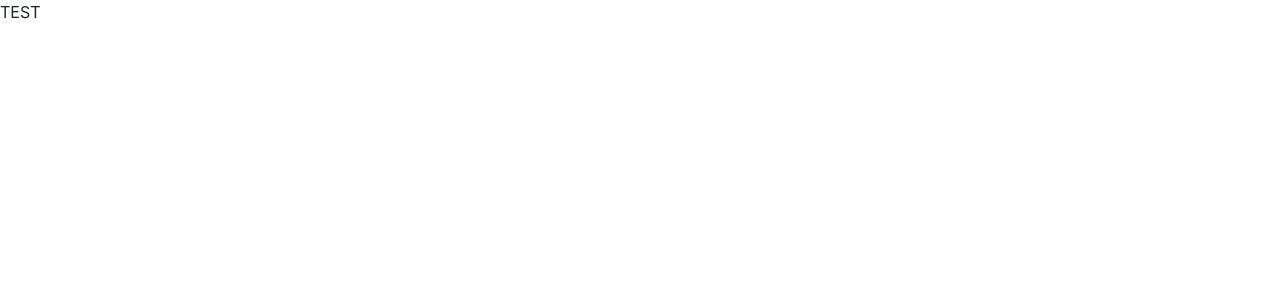
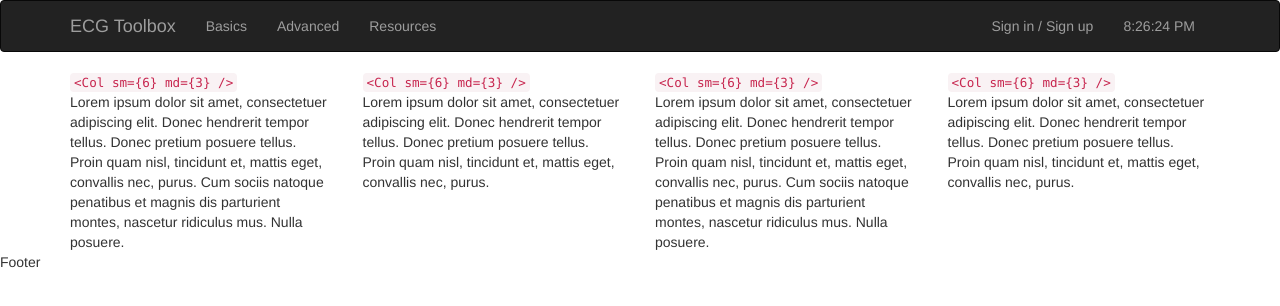
Before and after one commit to rocsteady888/ECGreact, a React (Create React App) app: page / in a window 1280 px wide. Shown: the top 306 px of the page. Built offline with nearby package versions, Linux system fonts and the light colour scheme.

Commit message:
added some files

```diff
--- a/package.json
+++ b/package.json
@@ -3,7 +3,9 @@
   "version": "0.1.0",
   "private": true,
   "dependencies": {
+    "bootstrap": "^3.3.7",
     "react": "^15.6.1",
+    "react-bootstrap": "^0.31.3",
     "react-dom": "^15.6.1",
     "react-scripts": "1.0.13"
   },
@@ -14,6 +16,7 @@
     "eject": "react-scripts eject"
   },
   "devDependencies": {
+    "babel-cli": "^6.26.0",
     "babel-core": "^6.26.0",
     "babel-loader": "^7.1.2",
     "babel-preset-env": "^1.6.0",
--- a/public/index.html
+++ b/public/index.html
@@ -10,7 +10,7 @@
     -->
     <link rel="manifest" href="%PUBLIC_URL%/manifest.json">
     <link rel="shortcut icon" href="%PUBLIC_URL%/favicon.ico">
-    <link rel="stylesheet" href="https://maxcdn.bootstrapcdn.com/bootstrap/4.0.0-beta/css/bootstrap.min.css" integrity="sha384-/Y6pD6FV/Vv2HJnA6t+vslU6fwYXjCFtcEpHbNJ0lyAFsXTsjBbfaDjzALeQsN6M" crossorigin="anonymous">
+    <link rel="stylesheet" href="https://maxcdn.bootstrapcdn.com/bootstrap/latest/css/bootstrap.min.css">
     <!--
       Notice the use of %PUBLIC_URL% in the tags above.
       It will be replaced with the URL of the `public` folder during the build.
@@ -20,7 +20,7 @@
       work correctly both with client-side routing and a non-root public URL.
       Learn how to configure a non-root public URL by running `npm run build`.
     -->
-    <title>React App</title>
+    <title>ECG Toolbox</title>
   </head>
   <body>
     <noscript>
--- /dev/null
+++ b/src/App.css
@@ -0,0 +1,2 @@
+.App {
+}
--- a/src/App.js
+++ b/src/App.js
@@ -1,10 +1,18 @@
 import React, { Component } from 'react';
+import './App.css';
+import Navigation from './Components/Header/nav.js';
+import Content from './Components/Content/content.js';
+import Footer from './Components/Footer/footer.js';
+
+
 
 class App extends Component {
   render() {
     return (
       <div className="App">
-      TEST
+        <Navigation />
+        <Content />
+        <Footer />
       </div>
     );
   }
--- /dev/null
+++ b/src/Components/Content/content.js
@@ -0,0 +1,25 @@
+import React, { Component } from 'react';
+import { Grid, Row, Col, Clearfix } from 'react-bootstrap';
+
+class Content extends Component {
+
+  render () {
+    const dummySentences = ['Lorem ipsum dolor sit amet, consectetuer adipiscing elit.', 'Donec hendrerit tempor tellus.', 'Donec pretium posuere tellus.', 'Proin quam nisl, tincidunt et, mattis eget, convallis nec, purus.', 'Cum sociis natoque penatibus et magnis dis parturient montes, nascetur ridiculus mus.', 'Nulla posuere.', 'Donec vitae dolor.', 'Nullam tristique diam non turpis.', 'Cras placerat accumsan nulla.', 'Nullam rutrum.', 'Nam vestibulum accumsan nisl.'];
+
+    return (
+
+      <div className="Content">
+        <Grid>
+          <Row className="show-grid">
+            <Col sm={6} md={3}><code>&lt;{'Col sm={6} md={3}'} /&gt;</code><br/>{dummySentences.slice(0, 6).join(' ')}</Col>
+            <Col sm={6} md={3}><code>&lt;{'Col sm={6} md={3}'} /&gt;</code><br/>{dummySentences.slice(0, 4).join(' ')}</Col>
+            <Clearfix visibleSmBlock><code>&lt;{'Clearfix visibleSmBlock'} /&gt;</code></Clearfix>
+            <Col sm={6} md={3}><code>&lt;{'Col sm={6} md={3}'} /&gt;</code><br/>{dummySentences.slice(0, 6).join(' ')}</Col>
+            <Col sm={6} md={3}><code>&lt;{'Col sm={6} md={3}'} /&gt;</code><br/>{dummySentences.slice(0, 4).join(' ')}</Col>
+          </Row>
+        </Grid>
+      </div>
+    );
+  }
+}
+export default Content;
--- /dev/null
+++ b/src/Components/Footer/footer.js
@@ -0,0 +1,15 @@
+import React, { Component } from 'react';
+
+class Footer extends Component {
+  render() {
+    return (
+      <div className="Footer">
+        <footer>
+        <p>Footer</p>
+        </footer>
+      </div>
+    );
+  }
+}
+
+export default Footer;
--- /dev/null
+++ b/src/Components/Header/nav.js
@@ -0,0 +1,33 @@
+import React, { Component } from 'react';
+import { Nav, Navbar, NavItem } from 'react-bootstrap';
+
+class Navigation extends Component {
+  render() {
+    return (
+
+      <div className="Navigation">
+        <Navbar inverse collapseOnSelect>
+          <Navbar.Header>
+            <Navbar.Brand>
+              <a href="#">ECG Toolbox</a>
+            </Navbar.Brand>
+            <Navbar.Toggle />
+          </Navbar.Header>
+          <Navbar.Collapse>
+            <Nav>
+              <NavItem eventKey={1} href="#">Basics</NavItem>
+              <NavItem eventKey={2} href="#">Advanced</NavItem>
+              <NavItem eventKey={2} href="#">Resources</NavItem>
+            </Nav>
+            <Nav pullRight>
+              <NavItem eventKey={1} href="#">Sign in / Sign up</NavItem>
+              <NavItem eventKey={1} href="#">{new Date().toLocaleTimeString()}</NavItem>
+            </Nav>
+          </Navbar.Collapse>
+        </Navbar>
+      </div>
+    );
+  }
+}
+
+export default Navigation;
--- a/src/index.js
+++ b/src/index.js
@@ -3,5 +3,7 @@ import ReactDOM from 'react-dom';
 import App from './App';
 import registerServiceWorker from './registerServiceWorker';
 
+
+
 ReactDOM.render(<App />, document.getElementById('root'));
 registerServiceWorker();
```
Also changed, not shown: 1 other file (tests, documents, lock files or other folders).
